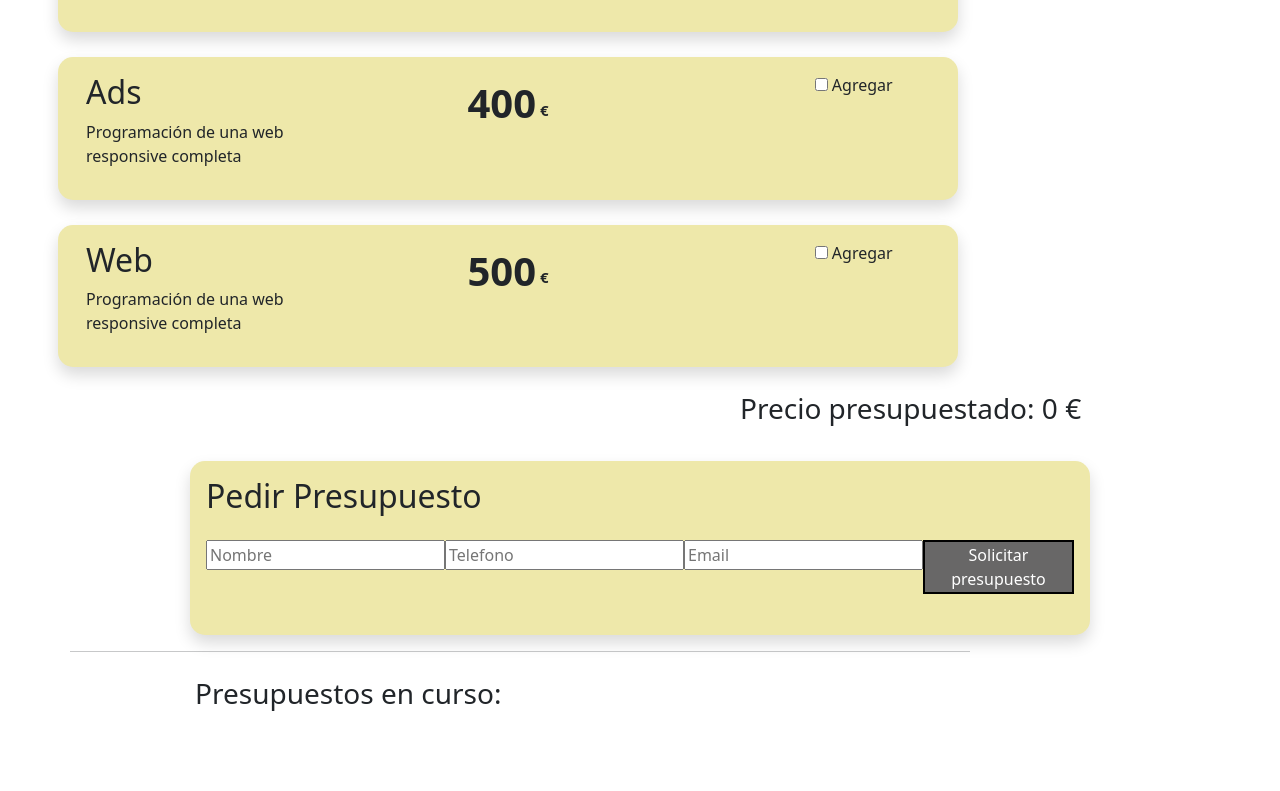
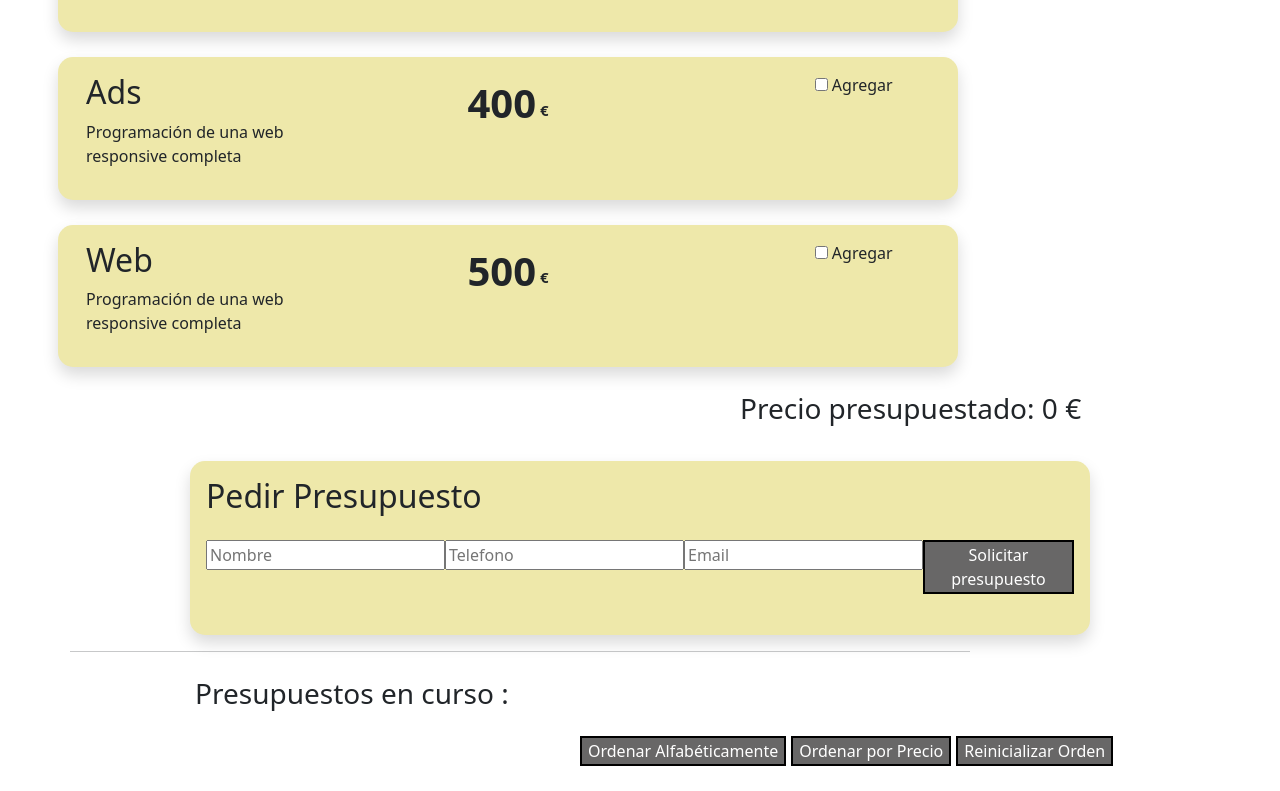
Before and after one commit to javijsgithub/sprint6, a React (Create React App) app in the folder presupuestos/: page /calculator in a window 1280 px wide. Shown: the part 504-1295 px from the top of the page. Before the commit the page ends 1265 px from the top, so only its background shows below. Built offline with nearby package versions, Linux system fonts and the light colour scheme.

Commit message:
Exercici 7

```diff
--- a/presupuestos/src/components/askBudget.jsx
+++ b/presupuestos/src/components/askBudget.jsx
@@ -6,6 +6,8 @@ function AskBudget({ totalPrice, resetPrice, webOptionsCost, seoChecked, adsChec
     const [nombreCliente, setNombreCliente] = useState('');
     const [telefonoCliente, setTelefonoCliente] = useState('');
     const [emailCliente, setEmailCliente] = useState('');
+    const [sortedBy, setSortedBy] = useState(null);
+    const [originalPresupuestos, setOriginalPresupuestos] = useState([]);
 
     const nombreChange = (value) => {
         setNombreCliente(value);
@@ -35,6 +37,7 @@ function AskBudget({ totalPrice, resetPrice, webOptionsCost, seoChecked, adsChec
         };
 
         setPresupuestos([...presupuestos, presupuesto]);
+        setOriginalPresupuestos([...presupuestos, presupuesto]);
 
         setSeoChecked(false);
         setAdsChecked(false);
@@ -45,6 +48,27 @@ function AskBudget({ totalPrice, resetPrice, webOptionsCost, seoChecked, adsChec
         setEmailCliente('');
 
         resetPrice();
+    };
+
+      const ordenarAlfabeticamente = () => {
+        const sortedPresupuestos = [...presupuestos].sort((a, b) => {
+            return a.nombreCliente.localeCompare(b.nombreCliente);
+        });
+        setPresupuestos(sortedPresupuestos);
+        setSortedBy('Orden alfabetico');
+      };
+
+      const ordenarPorPrecio = () => {
+        const sortedPresupuestos = [...presupuestos].sort((a, b) => {
+            return b.precioTotal - a.precioTotal;
+        });
+        setPresupuestos(sortedPresupuestos);
+        setSortedBy('Orden por precio mas elevado');
+      };
+
+      const reinicializarOrden = () => {
+        setPresupuestos([...originalPresupuestos]);
+        setSortedBy(sortedBy);
       };
 
     return (
@@ -84,7 +108,13 @@ function AskBudget({ totalPrice, resetPrice, webOptionsCost, seoChecked, adsChec
 
             <hr/>
 
-            <h3>Presupuestos en curso:</h3>
+            <h3>Presupuestos en curso :</h3>
+
+            <div className='btn-search'>
+                <button className='btn-alphabetic' onClick={ordenarAlfabeticamente}>Ordenar Alfabéticamente</button>
+                <button className='btn-price' onClick={ordenarPorPrecio}>Ordenar por Precio</button>
+                <button className='btn-rein' onClick={reinicializarOrden}>Reinicializar Orden</button>
+            </div>
 
                      {presupuestos.map((presupuesto, index) => (
                         <div key={index} className='container-list shadow p-3'>
--- a/presupuestos/src/styles/askBudget.css
+++ b/presupuestos/src/styles/askBudget.css
@@ -50,7 +50,7 @@ hr {
     justify-content: space-between;
     width: 900px;
     margin: auto;
-    margin-top: 35px;
+    margin-top: 15px;
     border-radius: 15px;
     padding: 25px 45px 45px 25px;
 }
@@ -69,5 +69,43 @@ hr {
     margin-left: 100px;
     justify-content: center;
     align-items: center;
+}
 
+.btn-alphabetic {
+    margin-left: 510px;
+    background-color:  rgb(104, 103, 103);
+    color: white;
+    border: 2px solid black
 }
+
+.btn-alphabetic:hover {
+    background-color: rgb(238,232,170);
+    border: 2px solid black;
+    color: black;
+}
+
+.btn-price {
+    margin-left: 5px;
+    background-color:  rgb(104, 103, 103);
+    color: white;
+    border: 2px solid black
+}
+
+.btn-price:hover {
+    background-color: rgb(238,232,170);
+    border: 2px solid black;
+    color: black;
+}
+
+.btn-rein {
+    margin-left: 5px;
+    background-color:  rgb(104, 103, 103);
+    color: white;
+    border: 2px solid black
+}
+
+.btn-rein:hover {
+    background-color: rgb(238,232,170);
+    border: 2px solid black;
+    color: black;
+}
```
